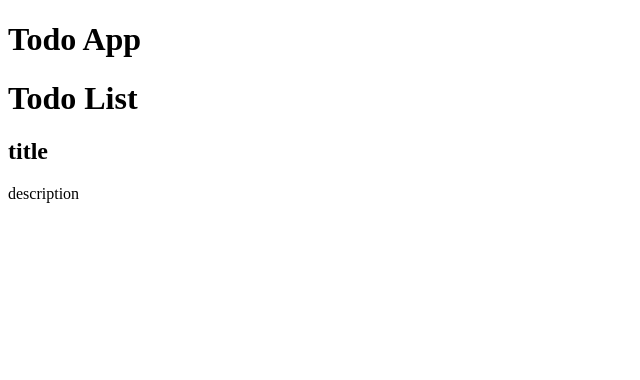
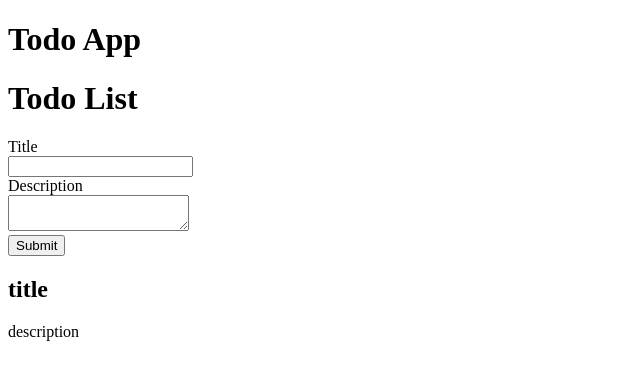
Before and after one commit to youngstowndigital/todo, a React app in the folder src/: page / in a window 1280 px wide. Shown: the top 380 px of the page, without its empty margins (0-640 px from the left). Built offline with nearby package versions, Linux system fonts and the light colour scheme.

Commit message:
Create add form

```diff
--- a/src/client/App.js
+++ b/src/client/App.js
@@ -6,7 +6,7 @@ const App = ({ todos }) => {
     return (
         <Fragment>
             <h1>Todo App</h1>
-            <Todos todos={[ {title: "title", description: "description"} ]} />
+            <Todos todos={todos} />
         </Fragment>
     )
 }
--- /dev/null
+++ b/src/client/actions/actionTypes.js
@@ -0,0 +1 @@
+export const ADD_TODO = 'ADD_TODO';
--- /dev/null
+++ b/src/client/actions/todos.js
@@ -0,0 +1,5 @@
+import { ADD_TODO } from './actionTypes';
+
+export const addTodoAction = (todo) => {
+    return { type: ADD_TODO, payload: todo };
+}
--- a/src/client/reducers/todos.js
+++ b/src/client/reducers/todos.js
@@ -1,7 +1,10 @@
+import { ADD_TODO } from '../actions/actionTypes';
 const initialState = [{ title: 'title', description: 'description' }];
 
 const reducer = (state = initialState, action) => {
     switch(action.type) {
+        case ADD_TODO:
+            return [ action.payload, ...state ];
         default:
             return state;
     }
--- a/src/client/todos/Todos.js
+++ b/src/client/todos/Todos.js
@@ -1,10 +1,29 @@
-import React from 'react';
+import React, { useState } from 'react';
+import { connect } from 'react-redux';
 import Todo from './Todo';
+import { addTodoAction } from '../actions/todos';
 
-const Todos = ({ todos }) => {
+const Todos = ({ todos, addTodo }) => {
+    const [todo, setTodo] = useState({ title: '', description: '' });
+
+    const onChange = (e) => { setTodo({ ...todo, [e.target.id]: e.target.value }) }
+
+    const onSubmit = (e) => {
+        e.preventDefault();
+        addTodo(todo);
+        setTodo({ title: '', description: '' });
+    }
+
     return (
         <div>
             <h1>Todo List</h1>
+            <form onSubmit={onSubmit}>
+                <label>Title</label><br />
+                <input onChange={onChange} type="text" id="title" value={todo.title} /><br />
+                <label>Description</label><br />
+                <textarea onChange={onChange} id="description" value={todo.description}></textarea><br />
+                <input type="submit" />
+            </form>
             {
                 todos.map((todo, index) => <Todo key={index} todo={todo} />)
             }
@@ -12,4 +31,8 @@ const Todos = ({ todos }) => {
     );
 }
 
-export default Todos;
+const mapDispatchToProps = dispatch => ({
+    addTodo: todo => dispatch(addTodoAction(todo))
+});
+
+export default connect(null, mapDispatchToProps)(Todos);
```
